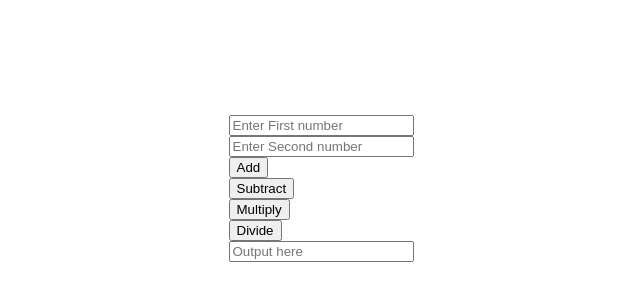
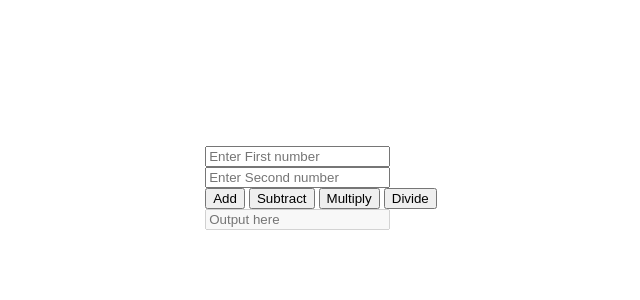
Before and after one commit to adhish-bahl/levelOne-Practice, a plain HTML site: page Question1/index.html in a window 1280 px wide. Shown: the part 220-520 px from the top of the page, without its empty margins (319-959 px from the left). Drawn offline with Linux system fonts and the light colour scheme.

Commit message:
Fixed: inputNumber

```diff
--- a/Question1/app.js
+++ b/Question1/app.js
@@ -1,19 +1,17 @@
-const numOne = document.querySelector("#firstnum");
-const numTwo = document.querySelector("#secondnum");
-const add = document.querySelector("#add");
-const subtract = document.querySelector("#subract");
-const multiply = document.querySelector("#multiply");
-const divide = document.querySelector("#divide");
-const output = document.querySelector("#output");
-
-
-const first = numOne.value;
-const two = numTwo.value;
-
-console.log(first, two);
+var numOne = document.querySelector("#firstnum");
+var numTwo = document.querySelector("#secondnum");
+var add = document.querySelector("#add");
+var subtract = document.querySelector("#subract");
+var multiply = document.querySelector("#multiply");
+var divide = document.querySelector("#divide");
+var output = document.querySelector("#output");
 
 function sum() {
-    output.innerText = first + two;
+    var first = numOne.value;
+    var two = numTwo.value;
+    console.log(first, two);
+    var result = first+two;
+    output.innerText = result;
 }
 function minus() {
     output.innerText = first - two;
--- a/Question1/index.html
+++ b/Question1/index.html
@@ -14,11 +14,17 @@
     <section>
         <input type="number" name="firstnum" id="firstnum" placeholder="Enter First number">
         <input type="number" name="secondnum" id="secondnum" placeholder="Enter Second number">
-        <input type="submit" value="Add" class="add" id="add">
+
+        <button id="add">Add</button>
+        <button id="subtract">Subtract</button>
+        <button id="multiply">Multiply</button>
+        <button id="divide">Divide</button>
+
+        <!-- <input type="submit" value="Add" class="add" id="add">
         <input type="submit" value="Subtract" class="subtract" id="subtract">
         <input type="submit" value="Multiply" class="multiply" id="multiply">
-        <input type="submit" value="Divide" class="divide" id="divide">
-        <input type="number" name="output" id="output" placeholder="Output here">
+        <input type="submit" value="Divide" class="divide" id="divide"> -->
+        <input type="number" name="output" id="output" disabled placeholder="Output here">
     </section>
     <script src="app.js"></script>
 </body>
```
